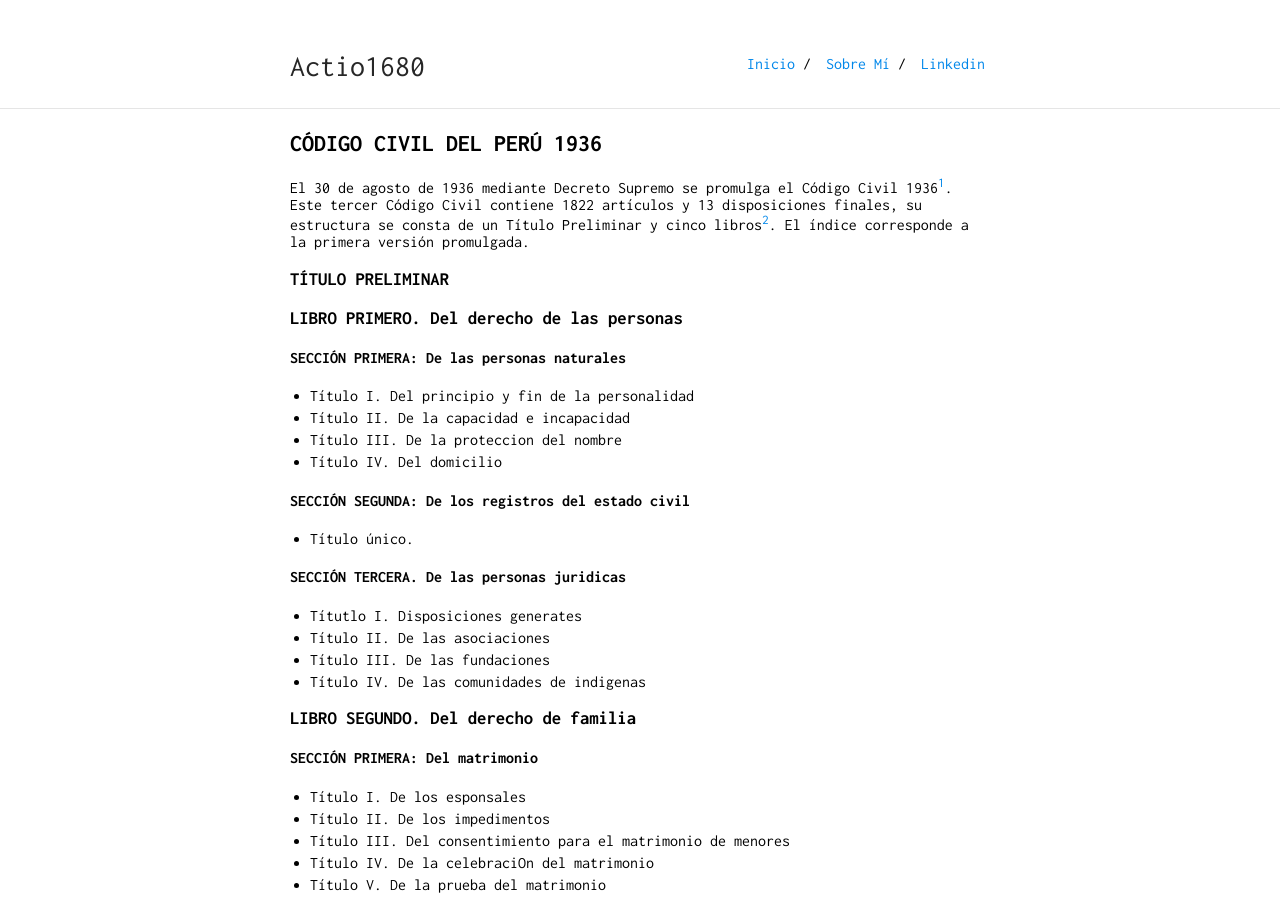
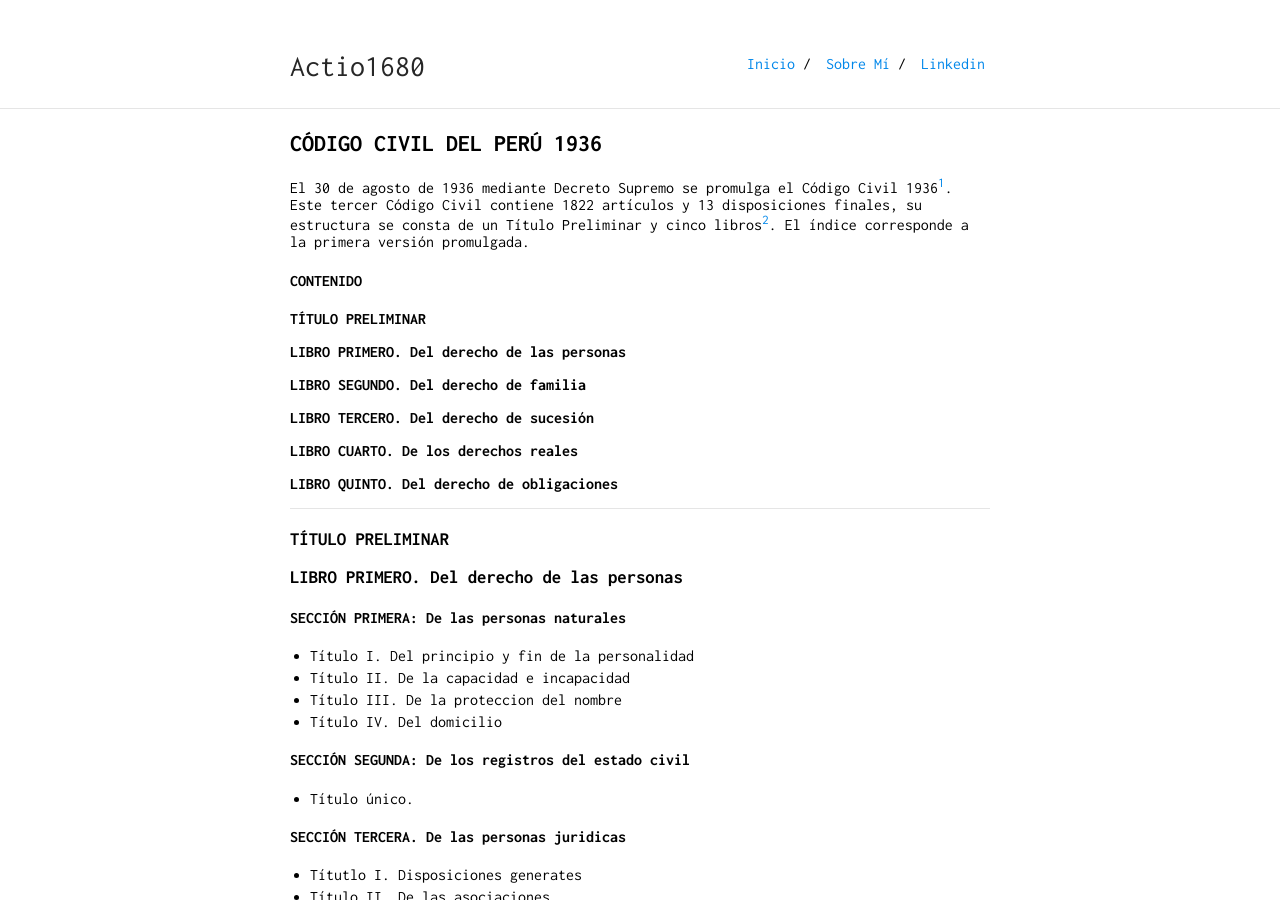
Before and after one commit to actio1680/actio1680.github.io, a Jekyll site: the page built from paginas/cc1936.md, in a window 1280 px wide and 900 px high. Built offline with Jekyll 4.4.1, drawn with Linux system fonts in a browser that asks for light colours; our own code applies the rules of GitHub Pages for plain Markdown files.

Commit message:
Update cc1936.md

```diff
--- a/paginas/cc1936.md
+++ b/paginas/cc1936.md
@@ -3,6 +3,23 @@ layout: default
 ---
 ## CÓDIGO CIVIL DEL PERÚ 1936
 El 30 de agosto de 1936 mediante Decreto Supremo se promulga el Código Civil 1936[^1]. Este tercer Código Civil contiene 1822 artículos y 13 disposiciones finales, su estructura se consta de un Título Preliminar y cinco libros[^2]. El índice corresponde a la primera versión promulgada.
+
+#### CONTENIDO
+
+**TÍTULO PRELIMINAR**
+
+**LIBRO PRIMERO. Del derecho de las personas**
+
+**LIBRO SEGUNDO. Del derecho de familia**
+
+**LIBRO TERCERO. Del derecho de sucesión**
+
+**LIBRO CUARTO. De los derechos reales**
+
+**LIBRO QUINTO. Del derecho de obligaciones**
+
+---
+
 
 ### TÍTULO PRELIMINAR
 ### LIBRO PRIMERO. Del derecho de las personas
```
